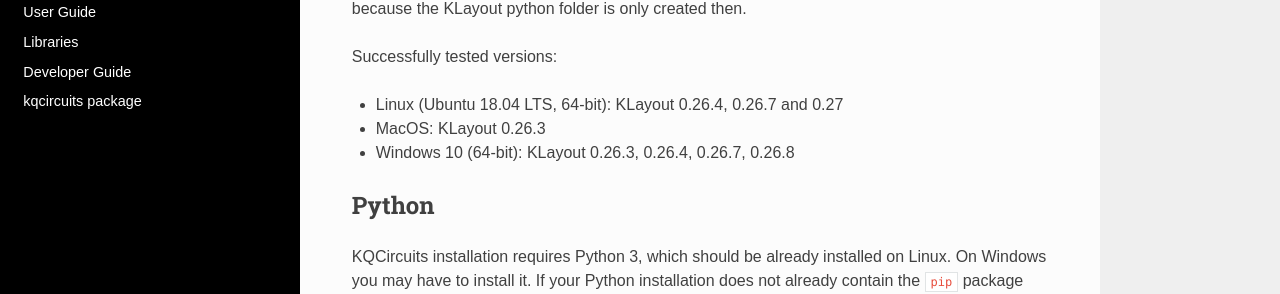
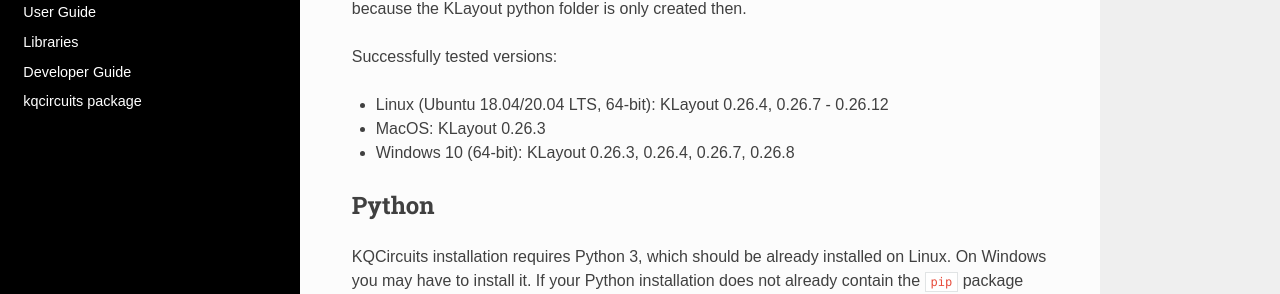
Before and after one commit to iqm-finland/KQCircuits, a Sphinx documentation site: the page built from docs/start/prerequisites.rst, in a window 1280 px wide and 1140 px high. Shown: the part 314-608 px from the top of the window. Built offline with Sphinx 7.4.7 and the Read the Docs theme 2.0.0, drawn with Linux system fonts in a browser that asks for light colours; pages that are not in the unit, such as notebooks, are missing from menus.

Commit message:
Update Docker image to use newer KLayout
It uses version 0.26.12. The next version, 0.27 is not yet supported.

Closes #708

```diff
--- a/docs/start/prerequisites.rst
+++ b/docs/start/prerequisites.rst
@@ -15,7 +15,7 @@
 
 Successfully tested versions:
 
-- Linux (Ubuntu 18.04 LTS, 64-bit): KLayout 0.26.4, 0.26.7 and 0.27
+- Linux (Ubuntu 18.04/20.04 LTS, 64-bit): KLayout 0.26.4, 0.26.7 - 0.26.12
 - MacOS: KLayout 0.26.3
 - Windows 10 (64-bit): KLayout 0.26.3, 0.26.4, 0.26.7, 0.26.8
 
--- a/setup.py
+++ b/setup.py
@@ -20,7 +20,7 @@
 
 setup(
     name='kqcircuits',
-    version="2.2.4",
+    version="2.2.5",
     description="KQCircuits is a KLayout/Python-based superconducting quantum circuit library developed by IQM.",
     author="IQM Finland Oy",
     author_email="developers@meetiqm.com",
```
Also changed, not shown: .gitlab-ci.yml, 1 other file.
